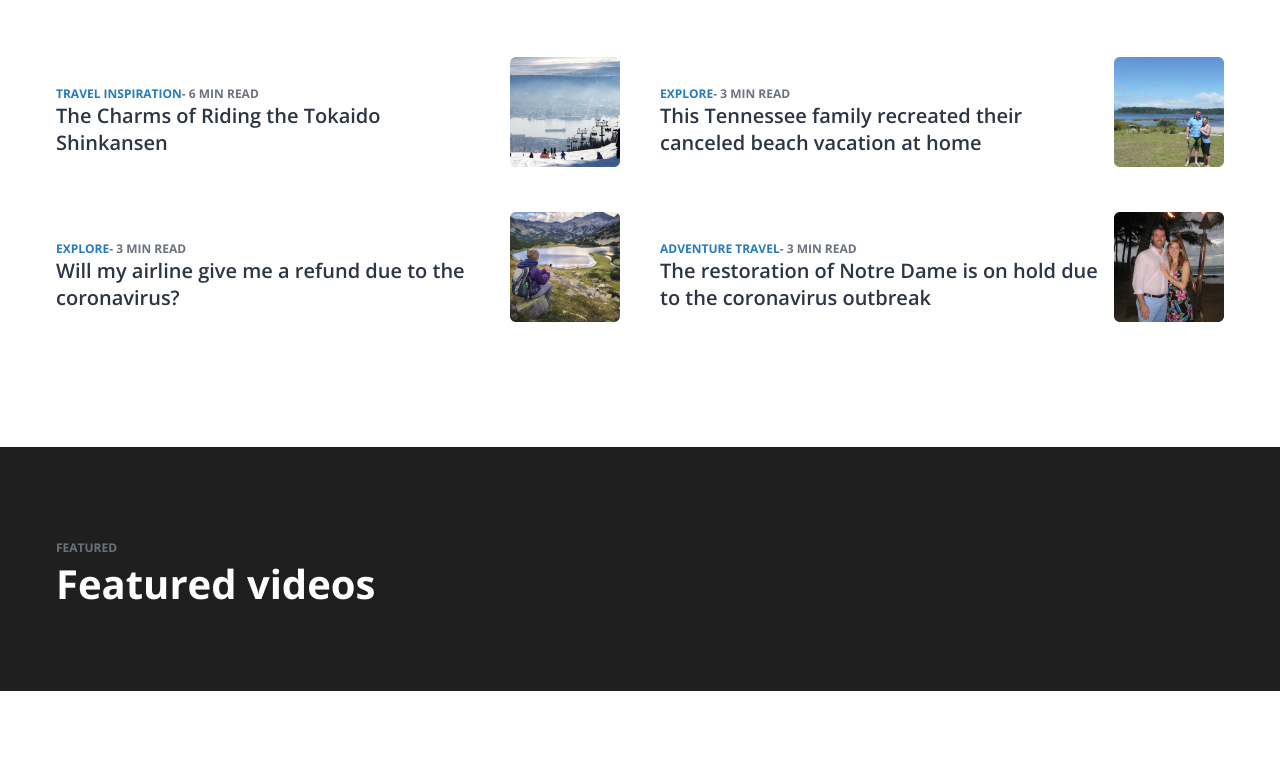
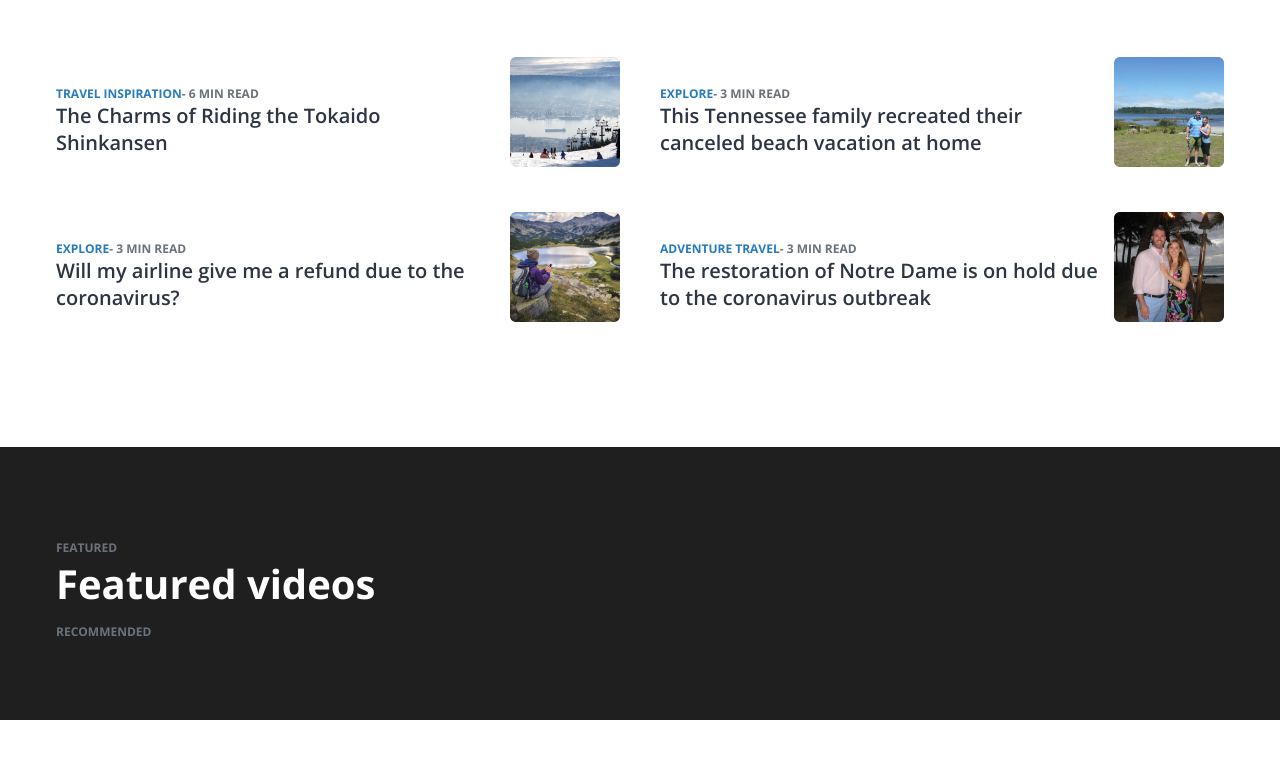
Before and after one commit to kobayashiwa/html-env03, a plain HTML site: page index.html in a window 1280 px wide. Shown: the part 1885-2643 px from the top of the page. Drawn offline with nearby package versions, Linux system fonts and the light colour scheme.

Commit message:
Update index.html

```diff
--- a/index.html
+++ b/index.html
@@ -200,6 +200,9 @@
                 <p class="tag">FEATURED</p>
                 <h2>Featured videos</h2>
             </div>
+            <div class="VideoPreview">
+                <p class="tag">RECOMMENDED</p>
+            </div>
         </div>
     </div>
 
```
